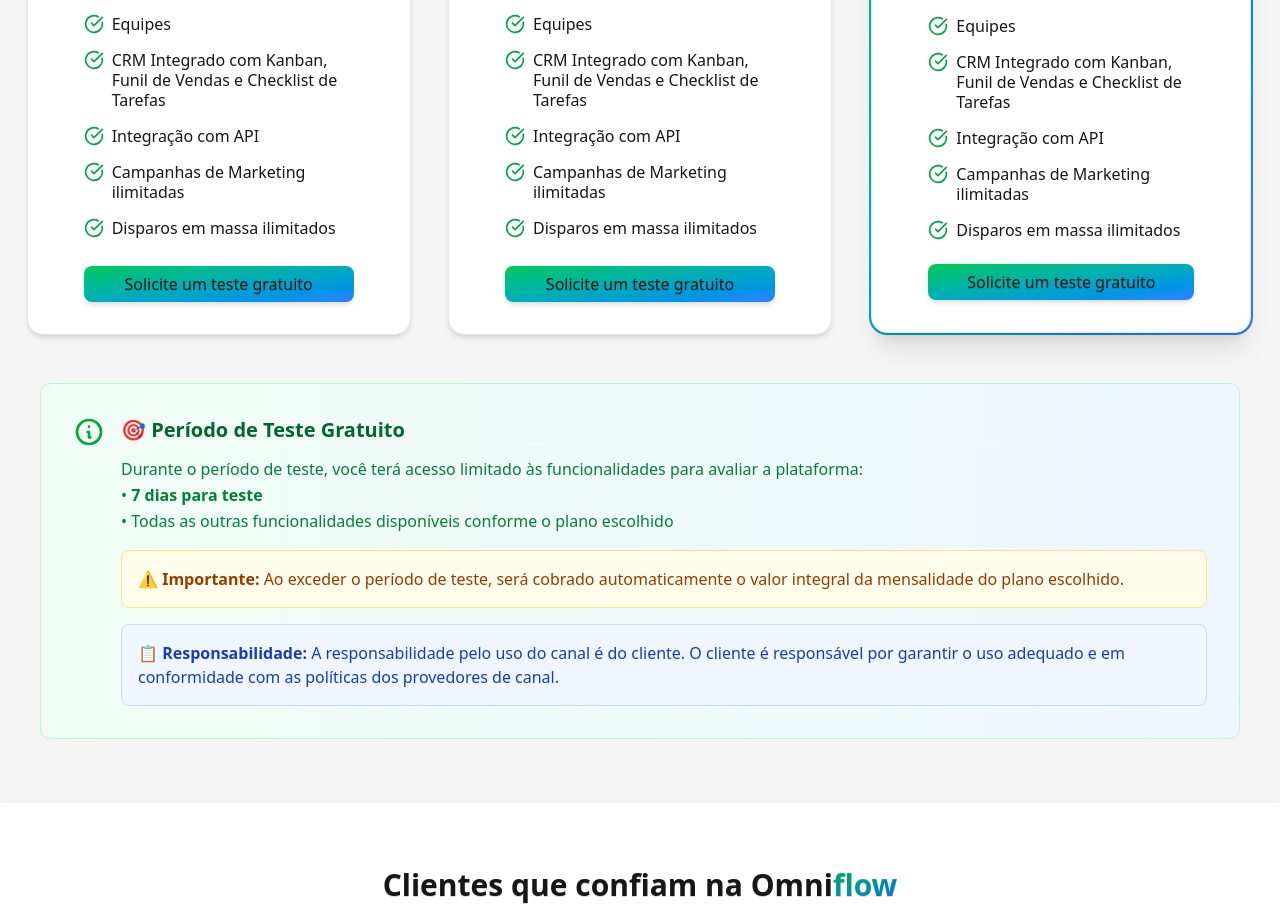
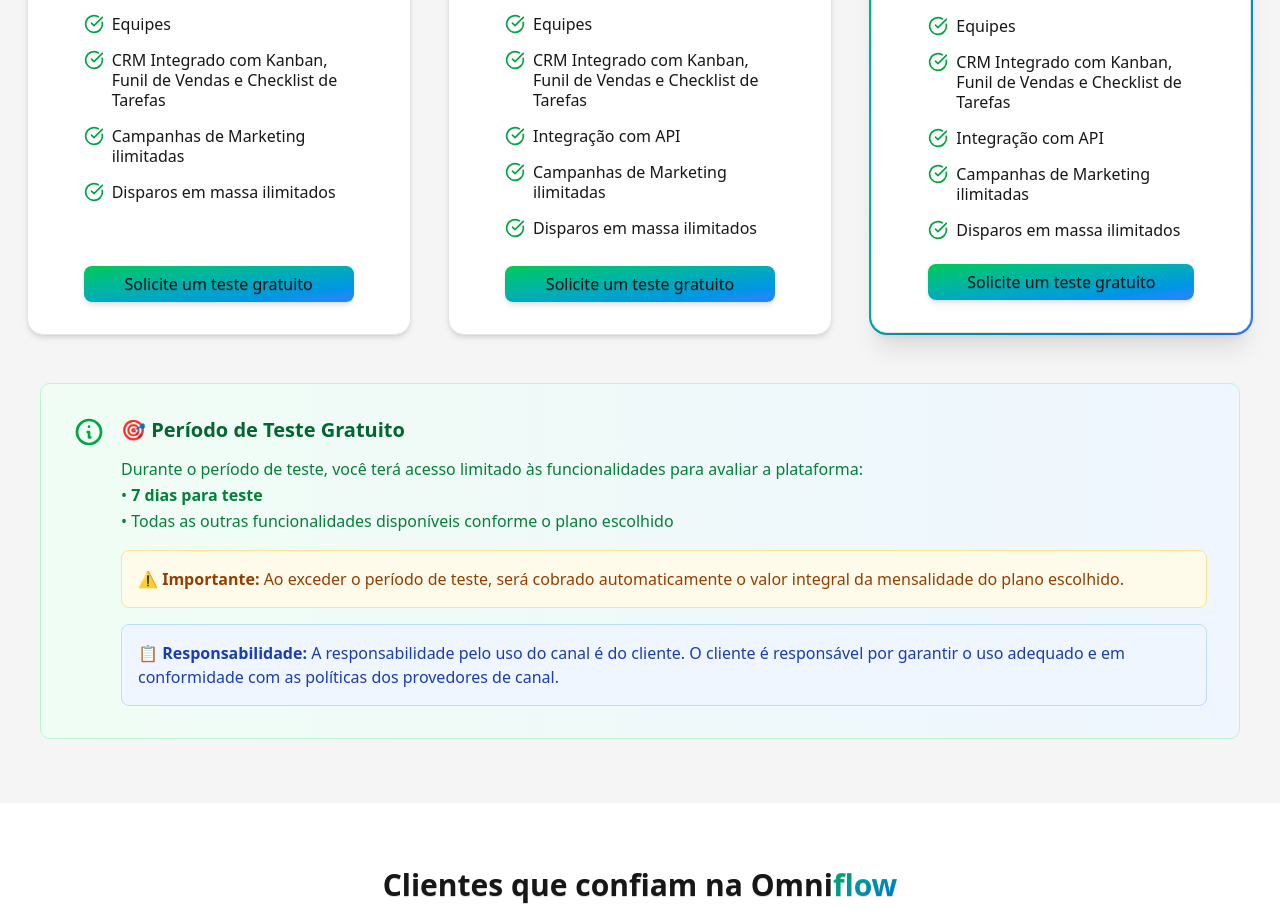
Before and after one commit to paulosantana95/omniflow, a React (Vite) app: page /#/ in a window 1280 px wide. Shown: the part 2720-3643 px from the top of the page. Built offline with nearby package versions, Linux system fonts and the light colour scheme; no server answers.

Commit message:
chore: remove outdated feature mention from LandingPage

```diff
--- a/src/pages/LandingPage.tsx
+++ b/src/pages/LandingPage.tsx
@@ -58,7 +58,6 @@ export default function LandingPage() {
         'Relatórios Avançados',
         'Equipes',
         'CRM Integrado com Kanban, Funil de Vendas e Checklist de Tarefas',
-        'Integração com API',
         'Campanhas de Marketing ilimitadas',
         'Disparos em massa ilimitados',
       ],
```
